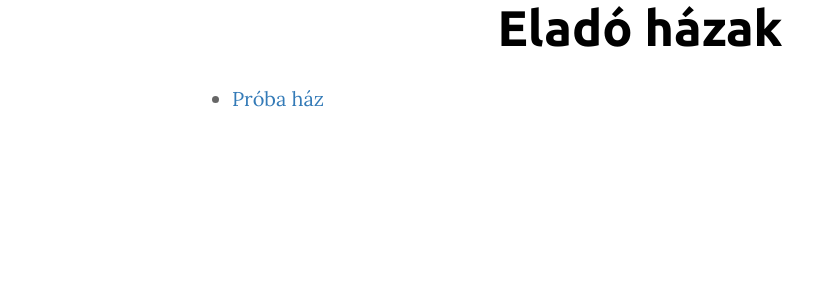
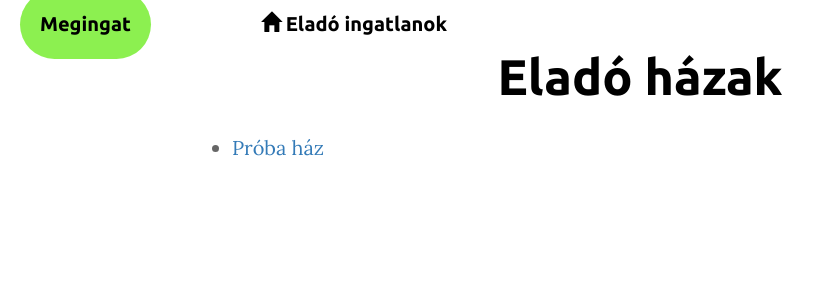
Before and after one commit to darabos/megingat, a Jekyll site: the page built from index.md, in a window 1280 px wide. Shown: the top 300 px of the page, without its empty margins (0-825 px from the left). Built offline with Jekyll 4.4.1, drawn with Linux system fonts in a browser that asks for light colours; nearby versions of some CDN libraries.

Commit message:
Fejléc.

```diff
--- a/_layouts/elado.html
+++ b/_layouts/elado.html
@@ -14,6 +14,12 @@
   </head>
   <body>
     <div class="container-fluid content">
+      <div class="navi">
+        <a class="logo" href="{{ site.baseurl }}/">Megingat</a>
+        <a href="{{ site.baseurl }}/elado"><span class="glyphicon glyphicon-home"></span> Eladó ingatlanok</a>
+        <div class="clearfix"></div>
+      </div>
+
       {{ content }}
     <div>
   </body>
--- a/style/elado.css
+++ b/style/elado.css
@@ -2,6 +2,7 @@
   padding: 0;
 }
 
+.content .navi,
 .content h1,
 .content h2,
 .content h3,
@@ -11,6 +12,30 @@
   font-family: 'Ubuntu', sans-serif;
   margin-left: 15%;
   margin-right: 15%;
+}
+
+.content .navi {
+  margin: 0;
+  padding: 10px;
+}
+
+.content .navi > a {
+  color: black;
+  display: block;
+  float: left;
+  margin-left: 10px;
+  margin-right: 100px;
+}
+
+.content .navi > a:hover {
+  text-decoration: none;
+}
+
+.content .logo {
+  padding: 20px;
+  margin: -20px;
+  border-radius: 100px;
+  background: rgb(140, 240, 80);
 }
 
 .content h1 {
```
